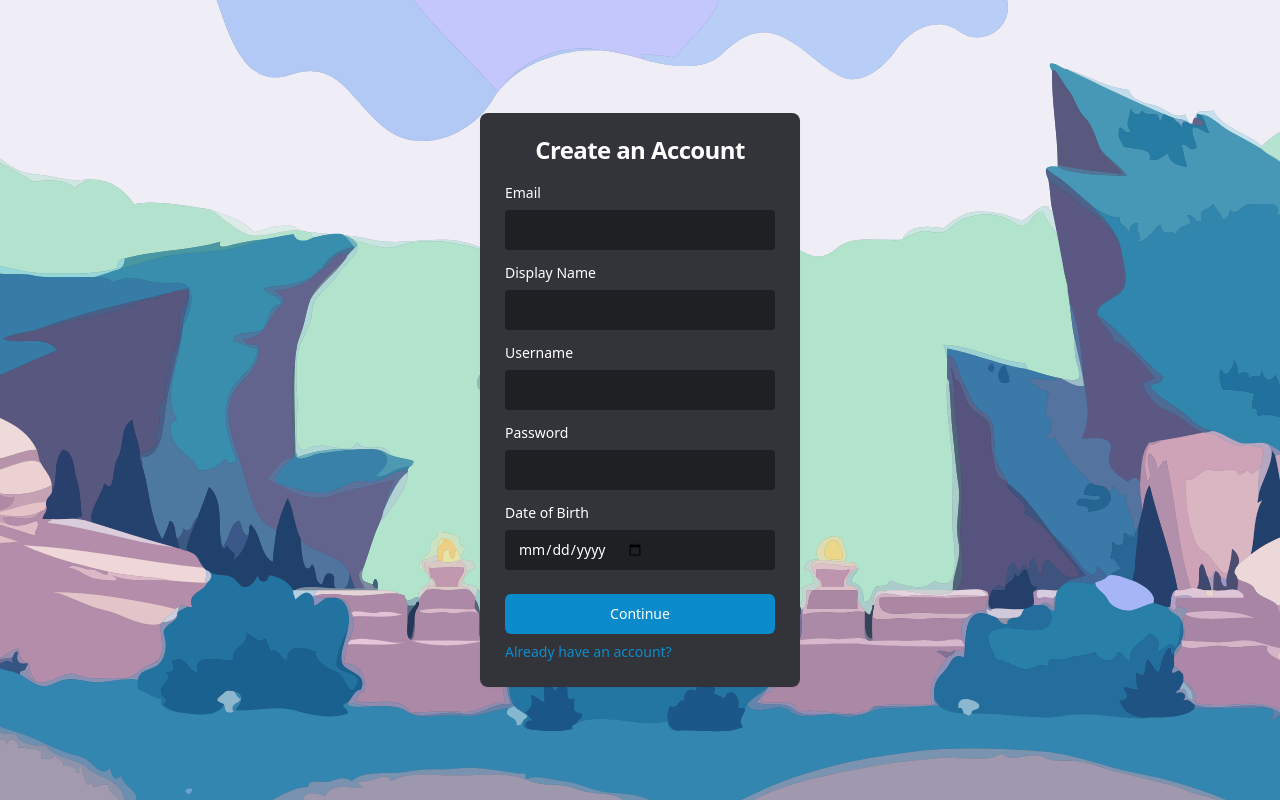
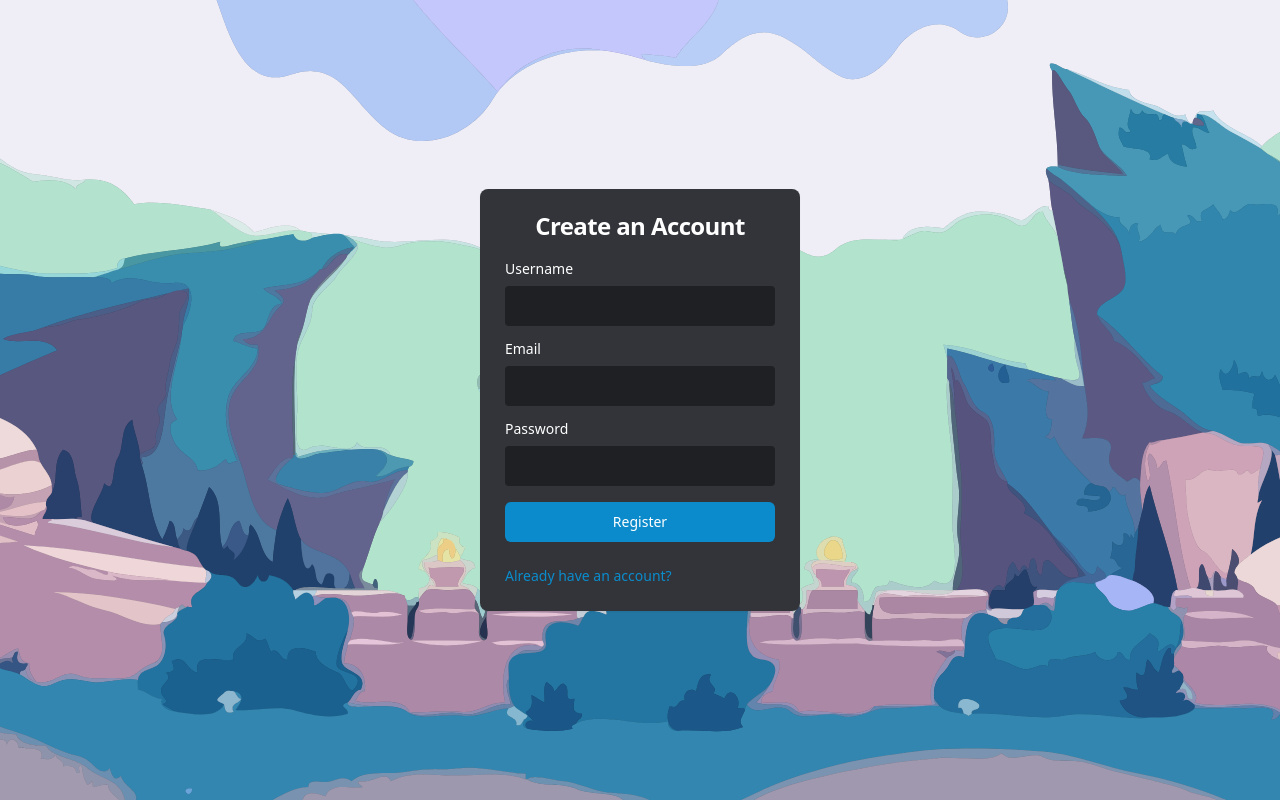
Before and after one commit to tusharag6/codeword, a React (Vite) app in the folder client/: page /register in a window 1280 px wide. Built offline with nearby package versions, Linux system fonts and the light colour scheme.

Commit message:
feat: auth setup using tanstack query and axios

```diff
--- a/client/src/App.tsx
+++ b/client/src/App.tsx
@@ -1,8 +1,12 @@
 import { BrowserRouter, Route, Routes } from 'react-router-dom';
+import { QueryClient, QueryClientProvider } from '@tanstack/react-query';
+import { Toaster } from 'react-hot-toast';
 import Home from './pages/Home';
 import NotFound from './pages/NotFound';
 import Login from './pages/Login';
 import Register from './pages/Register';
+
+const queryClient = new QueryClient();
 
 export function App() {
   return (
@@ -18,7 +22,10 @@ export function App() {
 export function WrappedApp() {
   return (
     <BrowserRouter>
-      <App />
+      <Toaster position="top-right" reverseOrder={false} />
+      <QueryClientProvider client={queryClient}>
+        <App />
+      </QueryClientProvider>
     </BrowserRouter>
   );
 }
--- /dev/null
+++ b/client/src/api/auth.ts
@@ -0,0 +1,38 @@
+import axios, { AxiosResponse } from 'axios';
+import type { TLoginSchema } from '@/components/LoginCard';
+import type { TRegisterSchema } from '@/components/RegisterCard';
+
+export const login = async (formData: TLoginSchema): Promise<TLoginSchema> => {
+  try {
+    const response: AxiosResponse = await axios.post(
+      '/api/user/login',
+      formData
+    );
+    const responseData: TLoginSchema = response.data;
+    return responseData;
+  } catch (error) {
+    if (axios.isAxiosError(error)) {
+      throw new Error(error.message || 'Login failed');
+    } else {
+      throw new Error('Login failed');
+    }
+  }
+};
+
+export const registerUser = async (
+  formData: TRegisterSchema
+): Promise<void> => {
+  try {
+    const response: AxiosResponse = await axios.post(
+      '/api/user/register',
+      formData
+    );
+    return response.data;
+  } catch (error) {
+    if (axios.isAxiosError(error)) {
+      throw new Error(error.message || 'Registration failed');
+    } else {
+      throw new Error('Registration failed');
+    }
+  }
+};
--- a/client/src/components/LoginCard.tsx
+++ b/client/src/components/LoginCard.tsx
@@ -1,4 +1,9 @@
-import { Link } from 'react-router-dom';
+import { Link, useNavigate } from 'react-router-dom';
+import { SubmitHandler, useForm } from 'react-hook-form';
+import { zodResolver } from '@hookform/resolvers/zod';
+import { z } from 'zod';
+import { useMutation } from '@tanstack/react-query';
+import toast from 'react-hot-toast';
 import { Button } from './ui/button';
 import {
   Card,
@@ -10,8 +15,46 @@ import {
 } from './ui/card';
 import { Input } from './ui/input';
 import { Label } from './ui/label';
+import { login } from '../api/auth';
+
+export const loginSchema = z.object({
+  email: z.string().email().min(5, 'Email is required'),
+  password: z.string().min(10, 'Password must be at least 10 characters'),
+});
+export type TLoginSchema = z.infer<typeof loginSchema>;
 
 export default function LoginCard() {
+  const navigate = useNavigate();
+
+  const {
+    register,
+    handleSubmit,
+    reset,
+    formState: { errors, isSubmitting },
+  } = useForm<TLoginSchema>({
+    resolver: zodResolver(loginSchema),
+  });
+
+  const { mutate, isPending } = useMutation({
+    mutationFn: login,
+    onSuccess: () => {
+      navigate('/');
+      toast.success('Login successful');
+    },
+    onError: () => {
+      toast.error('Login failed');
+    },
+  });
+
+  const onSubmit: SubmitHandler<TLoginSchema> = (data) => {
+    try {
+      mutate(data);
+      reset();
+    } catch (error) {
+      // console.error('Login failed:', error);
+    }
+  };
+
   return (
     <Card className="border-transparent">
       <CardHeader className="flex flex-col items-center">
@@ -21,38 +64,52 @@ export default function LoginCard() {
         </CardDescription>
       </CardHeader>
       <CardContent>
-        <form>
+        <form onSubmit={handleSubmit(onSubmit)}>
           <div className="grid w-full items-center gap-4">
             <div className="flex flex-col space-y-1.5">
               <Label htmlFor="email" className="pb-1">
                 Email
               </Label>
               <Input
+                {...register('email')}
                 type="email"
                 id="email"
                 className="bg-input border-transparent"
                 required
               />
+              {errors.email && (
+                <p className="text-red-500">{`${errors.email.message}`}</p>
+              )}
             </div>
             <div className="flex flex-col space-y-1.5">
               <Label htmlFor="password" className="pb-1">
                 Password
               </Label>
               <Input
+                {...register('password')}
                 type="password"
                 id="password"
                 className="bg-input border-transparent"
                 required
               />
+              {errors.password && (
+                <p className="text-red-500">{`${errors.password.message}`}</p>
+              )}
               <div className="text-xs text-[#0b8ccd]">
                 Forgot your password?{' '}
               </div>
             </div>
           </div>
+          <Button
+            disabled={isSubmitting || isPending}
+            type="submit"
+            className="w-full disabled:bg-gray-500 mt-4"
+          >
+            Login
+          </Button>
         </form>
       </CardContent>
-      <CardFooter className="flex flex-col gap-2 items-start">
-        <Button className="w-full">Login</Button>
+      <CardFooter>
         <div className="text-sm text-[#a4a9b0]">
           Need an account?
           <Link className="text-[#0b8ccd]" to="/register">
--- a/client/src/components/RegisterCard.tsx
+++ b/client/src/components/RegisterCard.tsx
@@ -1,4 +1,9 @@
-import { Link } from 'react-router-dom';
+import { Link, useNavigate } from 'react-router-dom';
+import { SubmitHandler, useForm } from 'react-hook-form';
+import { zodResolver } from '@hookform/resolvers/zod';
+import { z } from 'zod';
+import { useMutation } from '@tanstack/react-query';
+import toast from 'react-hot-toast';
 import { Button } from './ui/button';
 import {
   Card,
@@ -9,76 +14,112 @@ import {
 } from './ui/card';
 import { Input } from './ui/input';
 import { Label } from './ui/label';
+import { registerUser } from '../api/auth';
+
+export const registerSchema = z.object({
+  username: z.string().min(5, 'Username must be at least 5 characters'),
+  email: z.string().email().min(5, 'Email is required'),
+  password: z.string().min(10, 'Password must be at least 10 characters'),
+});
+
+export type TRegisterSchema = z.infer<typeof registerSchema>;
 
 export default function RegisterCard() {
+  const navigate = useNavigate();
+
+  const {
+    register,
+    handleSubmit,
+    reset,
+    formState: { errors, isSubmitting },
+  } = useForm<TRegisterSchema>({
+    resolver: zodResolver(registerSchema),
+  });
+
+  const { mutate, isPending } = useMutation({
+    mutationFn: registerUser,
+    onSuccess: () => {
+      navigate('/login');
+      toast.success('Registration successful');
+    },
+    onError: () => {
+      toast.error('Registration failed');
+    },
+  });
+
+  const onSubmit: SubmitHandler<TRegisterSchema> = (data) => {
+    try {
+      mutate(data);
+      reset();
+    } catch (error) {
+      // console.error('Registration failed:', error);
+    }
+  };
+
   return (
     <Card className="border border-transparent">
       <CardHeader className="flex flex-col items-center">
         <CardTitle className="font-bold">Create an Account</CardTitle>
       </CardHeader>
       <CardContent>
-        <form>
+        <form onSubmit={handleSubmit(onSubmit)}>
           <div className="grid w-full items-center gap-4">
+            <div className="flex flex-col space-y-1.5">
+              <Label htmlFor="username" className="pb-1">
+                Username
+              </Label>
+              <Input
+                {...register('username')}
+                type="text"
+                id="username"
+                className="bg-input border-transparent"
+                required
+              />
+              {errors.username && (
+                <p className="text-red-500">{`${errors.username.message}`}</p>
+              )}
+            </div>
             <div className="flex flex-col space-y-1.5">
               <Label htmlFor="email" className="pb-1">
                 Email
               </Label>
               <Input
+                {...register('email')}
                 type="email"
                 id="email"
                 className="bg-input border-transparent"
                 required
               />
-            </div>
-            <div className="flex flex-col space-y-1.5">
-              <Label htmlFor="displayName" className="pb-1">
-                Display Name
-              </Label>
-              <Input
-                type="text"
-                id="displayName"
-                className="bg-input border-transparent"
-                required
-              />
-            </div>
-            <div className="flex flex-col space-y-1.5">
-              <Label htmlFor="username" className="pb-1">
-                Username
-              </Label>
-              <Input
-                type="text"
-                id="username"
-                className="bg-input border-transparent"
-                required
-              />
+              {errors.email && (
+                <p className="text-red-500">{`${errors.email.message}`}</p>
+              )}
             </div>
             <div className="flex flex-col space-y-1.5">
               <Label htmlFor="password" className="pb-1">
                 Password
               </Label>
               <Input
+                {...register('password')}
                 type="password"
                 id="password"
                 className="bg-input border-transparent"
                 required
               />
-            </div>
-            <div className="flex flex-col space-y-1.5">
-              <Label htmlFor="dob" className="pb-1">
-                Date of Birth
-              </Label>
-              <Input
-                type="date"
-                id="dob"
-                className="bg-input border-transparent"
-                required
-              />
+              {errors.password && (
+                <p className="text-red-500">{`${errors.password.message}`}</p>
+              )}
             </div>
           </div>
+          <Button
+            disabled={isSubmitting || isPending}
+            type="submit"
+            className="w-full disabled:bg-gray-500 mt-4"
+          >
+            Register
+          </Button>
         </form>
       </CardContent>
       <CardFooter className="flex flex-col gap-2 items-start">
-        <Button className="w-full">Continue</Button>
         <Link to="/login">
           <div className="text-sm text-[#0b8ccd]">Already have an account?</div>
         </Link>
--- /dev/null
+++ b/client/src/lib/types.ts
@@ -0,0 +1,17 @@
+import { z } from 'zod';
+
+export const registerSchema = z.object({
+  username: z.string().min(3, 'Username must be at least 3 characters'),
+  displayName: z.string().min(3, 'Display name must be at least 3 characters'),
+  email: z.string().email().min(5, 'Email is required'),
+  password: z.string().min(10, 'Password must be at least 10 characters'),
+  dateOfBirth: z.string().min(1, 'Date of birth is required'),
+});
+
+export const loginSchema = z.object({
+  email: z.string().email().min(5, 'Email is required'),
+  password: z.string().min(10, 'Password must be at least 10 characters'),
+});
+
+export type TRegisterSchema = z.infer<typeof registerSchema>;
+export type TLoginSchema = z.infer<typeof loginSchema>;
--- a/client/vite.config.ts
+++ b/client/vite.config.ts
@@ -8,6 +8,11 @@ import path from 'path';
 
 // https://vitejs.dev/config/
 export default defineConfig({
+  server: {
+    proxy: {
+      '/api': 'http://localhost:3000',
+    },
+  },
   plugins: [react()],
   test: {
     globals: true,
```
Also changed, not shown: client/package.json (+8 -1 lines), client/.eslintrc.cjs, 1 other file (tests, documents, lock files or other folders).
